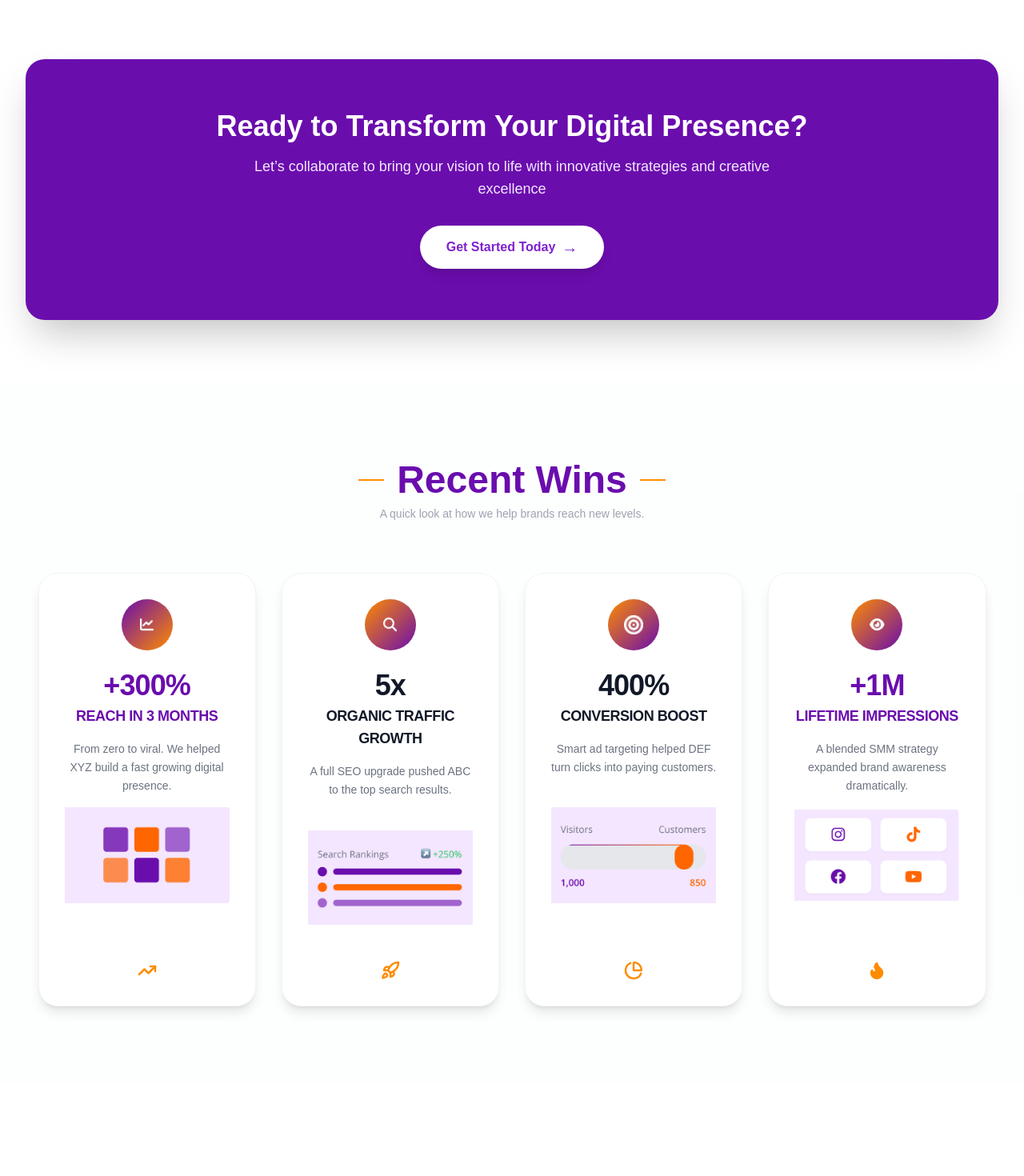
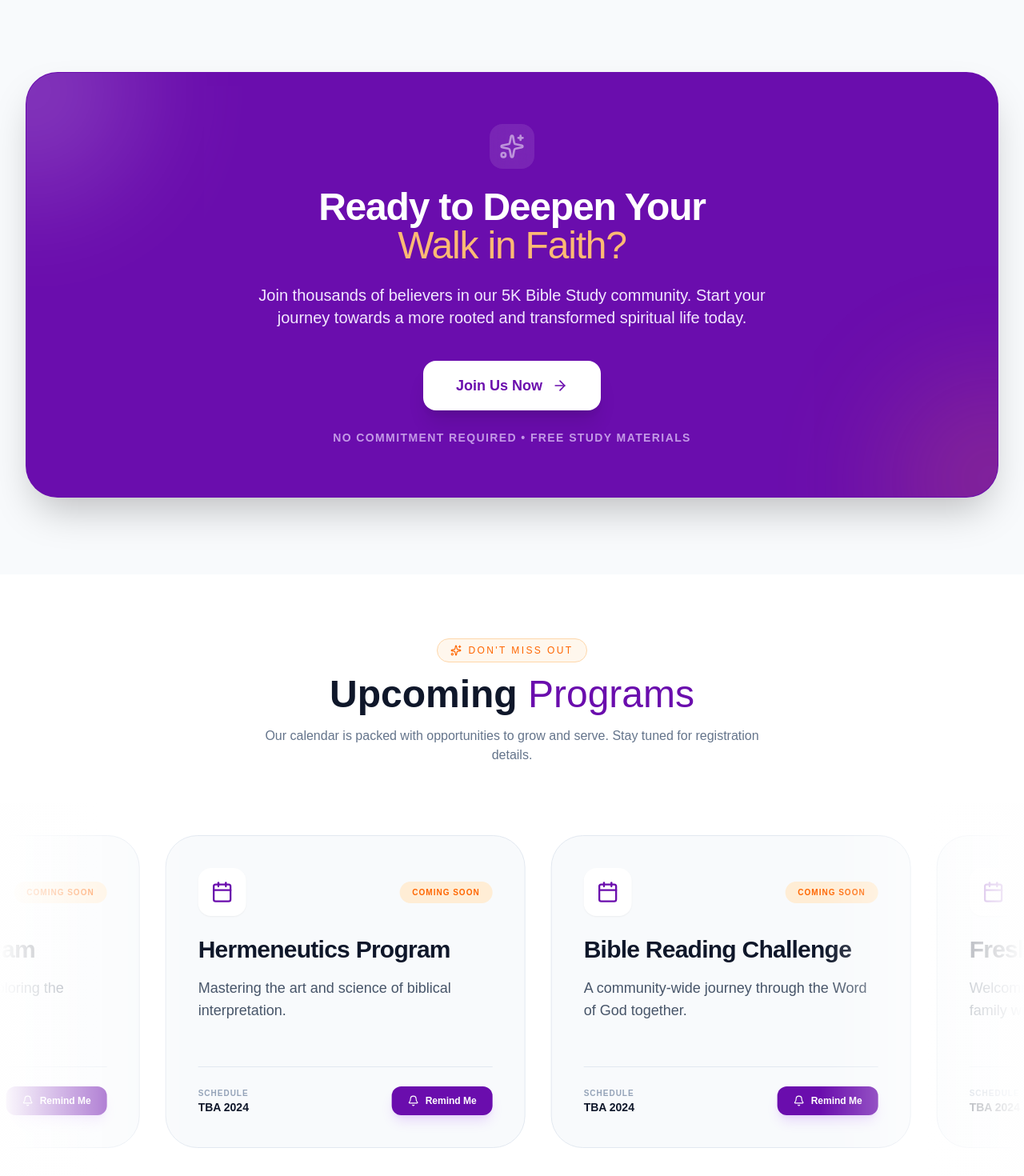
Before and after one commit to mr-Ayalk/5K-Bible-Study-Team-app, a Next.js app in the folder landing_page/: page / in a window 1280 px wide. Shown: the part 2180-3650 px from the top of the page at 80% size. Built offline with nearby package versions, Linux system fonts and the light colour scheme.

Commit message:
programs and upcoming events section done -first phase

```diff
--- a/landing_page/src/app/page.tsx
+++ b/landing_page/src/app/page.tsx
@@ -1,5 +1,3 @@
-// import FeaturedClients from "@/components/FeaturedClients";
-import AboutUs from "@/sections/AboutUs";
 import ClientSuccessStories from "@/sections/ClientSuccessStories";
 import CtaBanner from "@/sections/CtaBanner";
 import CtaSection from "@/sections/CtaSection";
@@ -14,6 +12,7 @@ import PricingSection from "@/sections/Packages";
 // import RecentWinsSection from "@/sections/RecentWins";
 import RecentWins from "@/sections/RecentWins";
 import ServicesSection from "@/sections/Services";
+import Upcoming from "@/sections/Upcoming";
 // import OurServices from "@/sections/Services";
 
 export default function Home() {
@@ -23,6 +22,7 @@ export default function Home() {
 
             <ServicesSection />
             <CtaBanner />
+            <Upcoming />
             <RecentWins />
 
             <ClientSuccessStories />
--- a/landing_page/src/sections/CtaBanner.tsx
+++ b/landing_page/src/sections/CtaBanner.tsx
@@ -1,25 +1,51 @@
+"use client";
 import React from "react";
 import Link from "next/link";
+import { ArrowRight, Sparkles } from "lucide-react";
 
 const CtaBanner: React.FC = () => {
     return (
-        <div className="py-16 md:py-20 px-4 sm:px-6 lg:px-8">
+        <div className="py-16 md:py-24 px-4 sm:px-6 lg:px-8 bg-slate-50 dark:bg-[#050505] transition-colors duration-500">
             <div className="max-w-7xl mx-auto">
-                <div className="p-12 md:p-16 rounded-3xl text-center shadow-2xl bg-[#6A0DAD]">
-                    <h2 className="text-3xl md:text-4xl font-extrabold text-white mb-4">
-                        Ready to Transform Your Digital Presence?
-                    </h2>
-                    <p className="text-lg text-purple-100 max-w-2xl mx-auto mb-8">
-                        Let’s collaborate to bring your vision to life with
-                        innovative strategies and creative excellence
-                    </p>
+                <div className="relative overflow-hidden p-12 md:p-16 rounded-[2.5rem] text-center shadow-2xl bg-[#6A0DAD] dark:bg-slate-900/40 border border-transparent dark:border-purple-500/20 transition-all duration-500">
+                    {/* Decorative Background Elements for "Amazing" factor */}
+                    <div className="absolute top-0 left-0 w-full h-full pointer-events-none opacity-20">
+                        <div className="absolute top-[-20%] left-[-10%] w-64 h-64 rounded-full bg-white blur-[80px] dark:bg-purple-600" />
+                        <div className="absolute bottom-[-20%] right-[-10%] w-64 h-64 rounded-full bg-orange-400 blur-[80px] dark:opacity-30" />
+                    </div>
 
-                    <Link href="#" passHref>
-                        <button className="inline-flex items-center justify-center px-8 py-3 border border-transparent text-base font-semibold rounded-full shadow-lg text-purple-700 bg-white hover:bg-gray-100 transition duration-300 transform hover:scale-[1.02]">
-                            Get Started Today
-                            <span className="ml-2 text-xl">→</span>
-                        </button>
-                    </Link>
+                    <div className="relative z-10">
+                        <div className="flex justify-center mb-6">
+                            <div className="p-3 bg-white/10 rounded-2xl backdrop-blur-md">
+                                <Sparkles className="text-white w-8 h-8 animate-pulse" />
+                            </div>
+                        </div>
+
+                        <h2 className="text-4xl md:text-5xl font-extrabold text-white mb-6 tracking-tight">
+                            Ready to Deepen Your{" "}
+                            <br className="hidden md:block" />
+                            <span className="text-orange-300">
+                                Walk in Faith?
+                            </span>
+                        </h2>
+
+                        <p className="text-lg md:text-xl text-purple-100 dark:text-gray-300 max-w-2xl mx-auto mb-10 leading-relaxed font-medium">
+                            Join thousands of believers in our 5K Bible Study
+                            community. Start your journey towards a more rooted
+                            and transformed spiritual life today.
+                        </p>
+
+                        <Link href="/Join" passHref>
+                            <button className="group inline-flex items-center justify-center px-10 py-4 border border-transparent text-lg font-bold rounded-2xl shadow-xl text-[#6A0DAD] bg-white hover:bg-gray-100 dark:bg-purple-600 dark:text-white dark:hover:bg-purple-500 transition-all duration-300 transform hover:scale-[1.03] active:scale-95">
+                                Join Us Now
+                                <ArrowRight className="ml-3 w-5 h-5 group-hover:translate-x-1 transition-transform" />
+                            </button>
+                        </Link>
+
+                        <p className="mt-6 text-sm text-purple-200/70 dark:text-gray-500 font-semibold uppercase tracking-widest">
+                            No commitment required • Free study materials
+                        </p>
+                    </div>
                 </div>
             </div>
         </div>
--- a/landing_page/src/sections/Services.tsx
+++ b/landing_page/src/sections/Services.tsx
@@ -48,7 +48,7 @@ const serviceData = [
         icon: tagIcon,
         title: "Special Programs",
         description:
-            "We will have a special program every semester where we will have a gratudates good bye program and freshers welcome program and we will have a special program for our students who are in their final year and it happenes every semester one time .",
+            "We will have a special program every semester where we will have a dinner night, gratudates good bye program and freshers welcome program and we will have a special program for our students who are in their final year and it happenes every semester one time .",
         linkText: "Learn More →",
         linkUrl: "#",
         iconBgClass: "bg-red-500",
--- /dev/null
+++ b/landing_page/src/sections/Upcoming.tsx
@@ -0,0 +1,116 @@
+"use client";
+import React from "react";
+import { motion } from "framer-motion";
+import { Calendar, Sparkles, Bell } from "lucide-react";
+
+export default function Upcoming() {
+    const duplicatedEvents = [...upcomingEvents, ...upcomingEvents];
+
+    return (
+        <section className="py-20 bg-white dark:bg-[#050505] overflow-hidden transition-colors duration-500">
+            <div className="container mx-auto px-6 mb-12">
+                <div className="flex flex-col items-center text-center">
+                    <motion.div
+                        initial={{ opacity: 0, y: 10 }}
+                        whileInView={{ opacity: 1, y: 0 }}
+                        className="mb-4 flex items-center gap-2 px-4 py-1.5 rounded-full border border-orange-200 dark:border-orange-800/30 bg-orange-50 dark:bg-orange-900/10 text-[#FF6600] text-xs font-bold uppercase tracking-[0.2em]"
+                    >
+                        <Sparkles size={14} />
+                        <span>Don't Miss Out</span>
+                    </motion.div>
+
+                    <h2 className="text-4xl md:text-5xl font-extrabold text-slate-900 dark:text-white mb-4">
+                        Upcoming <span className="text-[#6A0DAD]">Programs</span>
+                    </h2>
+                    <p className="text-slate-500 dark:text-gray-400 max-w-2xl">
+                        Our calendar is packed with opportunities to grow and serve.
+                        Stay tuned for registration details.
+                    </p>
+                </div>
+            </div>
+
+            <div className="relative flex overflow-hidden">
+                {/* Visual Fades */}
+                <div className="absolute inset-y-0 left-0 w-24 md:w-64 z-10 bg-gradient-to-r from-white dark:from-[#050505] to-transparent pointer-events-none" />
+                <div className="absolute inset-y-0 right-0 w-24 md:w-64 z-10 bg-gradient-to-l from-white dark:from-[#050505] to-transparent pointer-events-none" />
+
+                <motion.div
+                    className="flex whitespace-nowrap gap-8 py-10"
+                    animate={{ x: ["0%", "-50%"] }}
+                    transition={{
+                        x: {
+                            repeat: Infinity,
+                            repeatType: "loop",
+                            duration: 35,
+                            ease: "linear",
+                        },
+                    }}
+                    whileHover={{ transition: { duration: 100 } }}
+                >
+                    {duplicatedEvents.map((event, index) => (
+                        <div
+                            key={index}
+                            className="inline-block w-[320px] md:w-[450px] flex-shrink-0"
+                        >
+                            <div className="group relative bg-slate-50 dark:bg-slate-900/40 border border-slate-200 dark:border-white/10 p-10 rounded-[2.5rem] transition-all duration-500 hover:shadow-[0_20px_60px_-15px_rgba(106,13,173,0.15)] hover:-translate-y-2">
+
+                                {/* Background Glow on Hover */}
+                                <div className="absolute inset-0 bg-gradient-to-br from-purple-500/5 to-orange-500/5 opacity-0 group-hover:opacity-100 transition-opacity rounded-[2.5rem]" />
+
+                                <div className="relative z-10">
+                                    <div className="flex items-center justify-between mb-6">
+                                        <div className="p-4 bg-white dark:bg-slate-800 rounded-2xl shadow-sm text-[#6A0DAD] dark:text-purple-400">
+                                            <Calendar size={28} />
+                                        </div>
+                                        <span className="text-[10px] font-black uppercase tracking-widest text-[#FF6600] bg-orange-100 dark:bg-orange-900/30 px-4 py-1.5 rounded-full">
+                                            Coming Soon
+                                        </span>
+                                    </div>
+
+                                    <h3 className="text-2xl md:text-3xl font-bold text-slate-900 dark:text-white mb-4 whitespace-normal tracking-tight">
+                                        {event.title}
+                                    </h3>
+
+                                    <p className="text-slate-600 dark:text-gray-400 text-sm md:text-lg leading-relaxed whitespace-normal mb-8 min-h-[80px]">
+                                        {event.desc}
+                                    </p>
+
+                                    <div className="flex items-center justify-between pt-6 border-t border-slate-200 dark:border-white/5">
+                                        <div className="flex flex-col">
+                                            <span className="text-[10px] font-bold text-slate-400 dark:text-gray-500 uppercase tracking-widest">
+                                                Schedule
+                                            </span>
+                                            <span className="text-sm font-bold text-slate-900 dark:text-white">
+                                                TBA 2024
+                                            </span>
+                                        </div>
+
+                                        {/* REMINDER BUTTON */}
+                                        <button
+                                            onClick={() => alert(`We'll notify you about ${event.title}!`)}
+                                            className="flex items-center gap-2 bg-[#6A0DAD] hover:bg-[#520a85] text-white px-5 py-2.5 rounded-xl text-xs font-bold transition-all active:scale-95 shadow-lg shadow-purple-500/20"
+                                        >
+                                            <Bell size={14} />
+                                            Remind Me
+                                        </button>
+                                    </div>
+                                </div>
+                            </div>
+                        </div>
+                    ))}
+                </motion.div>
+            </div>
+        </section>
+    );
+}
+
+const upcomingEvents = [
+    { title: "TNT Training", desc: "Equipping leaders with explosive spiritual growth and leadership tools." },
+    { title: "Manuscript Program", desc: "Deep-dive inductive study exploring the original context of scripture." },
+    { title: "Hermeneutics Program", desc: "Mastering the art and science of biblical interpretation." },
+    { title: "Bible Reading Challenge", desc: "A community-wide journey through the Word of God together." },
+    { title: "Freshers Welcome", desc: "Welcoming new students into our spiritual family with open arms." },
+    { title: "GC Goodbye", desc: "Celebrating our graduates as they transition to their next calling." },
+    { title: "Outreach Mission", desc: "Spreading the message of hope and love to our local community." },
+    { title: "Panel Discussion", desc: "Engaging difficult questions with biblical wisdom and community clarity." },
+];
```
